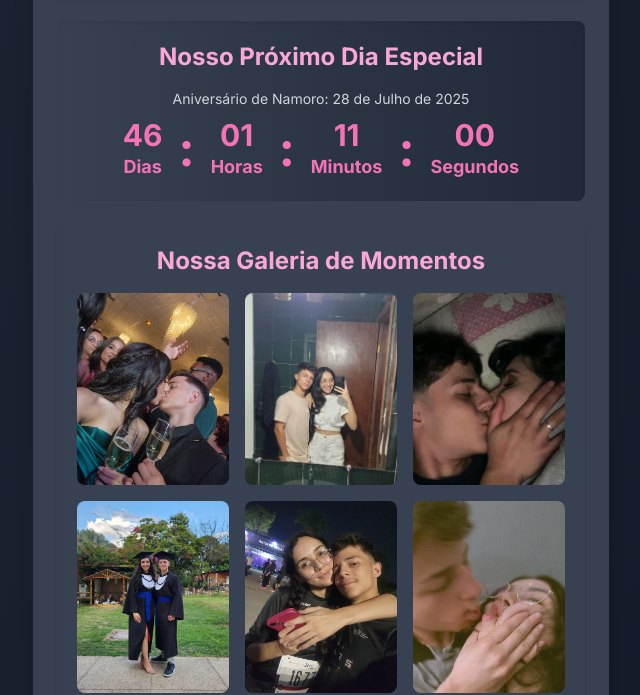
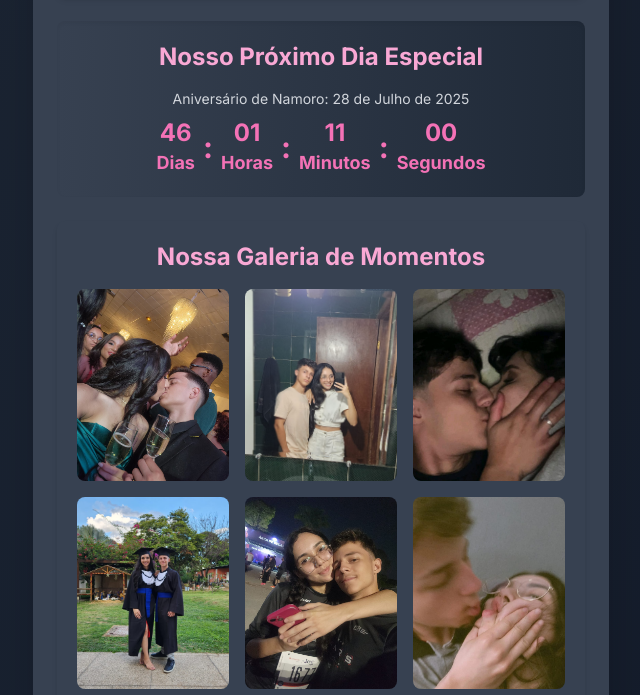
Before and after one commit to Alvaro-Barcelos/valentine, a plain HTML site: page index.html in a window 1280 px wide. Shown: the part 975-1670 px from the top of the page, without its empty margins (319-959 px from the left). Drawn offline with nearby package versions, Linux system fonts and the light colour scheme.

Commit message:
update layout

```diff
--- a/index.html
+++ b/index.html
@@ -52,25 +52,25 @@
         <section class="bg-gradient-to-r from-gray-700 to-gray-800 p-5 rounded-lg shadow-inner text-center">
             <h2 class="text-2xl font-bold text-pink-300 mb-4">Nosso Próximo Dia Especial</h2>
             <p class="text-gray-300 mb-2 text-sm">Aniversário de Namoro: 28 de Julho de 2025</p>
-            <div id="countdown" class="flex justify-center items-center space-x-4 text-pink-400 font-bold text-3xl">
+            <div id="countdown" class="flex justify-center items-center space-x-2 text-pink-400 font-bold text-xl sm:text-2xl">
                 <div class="flex flex-col items-center">
-                    <span id="days" class="text-2sxl">00</span>
-                    <span class="text-lg">Dias</span>
+                    <span id="days" class="text-xl sm:text-2xl">00</span>
+                    <span class="text-xs sm:text-lg">Dias</span>
                 </div>
-                <div class="text-5xl">:</div>
+                <div class="text-2xl sm:text-3xl">:</div>
                 <div class="flex flex-col items-center">
-                    <span id="hours" class="text-2sxl">00</span>
-                    <span class="text-lg">Horas</span>
+                    <span id="hours" class="text-xl sm:text-2xl">00</span>
+                    <span class="text-xs sm:text-lg">Horas</span>
                 </div>
-                <div class="text-5xl">:</div>
+                <div class="text-2xl sm:text-3xl">:</div>
                 <div class="flex flex-col items-center">
-                    <span id="minutes" class="text-2sxl">00</span>
-                    <span class="text-lg">Minutos</span>
+                    <span id="minutes" class="text-xl sm:text-2xl">00</span>
+                    <span class="text-xs sm:text-lg">Minutos</span>
                 </div>
-                <div class="text-5xl">:</div>
+                <div class="text-2xl sm:text-3xl">:</div>
                 <div class="flex flex-col items-center">
-                    <span id="seconds" class="text-2sxl">00</span>
-                    <span class="text-lg">Segundos</span>
+                    <span id="seconds" class="text-xl sm:text-2xl">00</span>
+                    <span class="text-xs sm:text-lg">Segundos</span>
                 </div>
             </div>
         </section>
```
